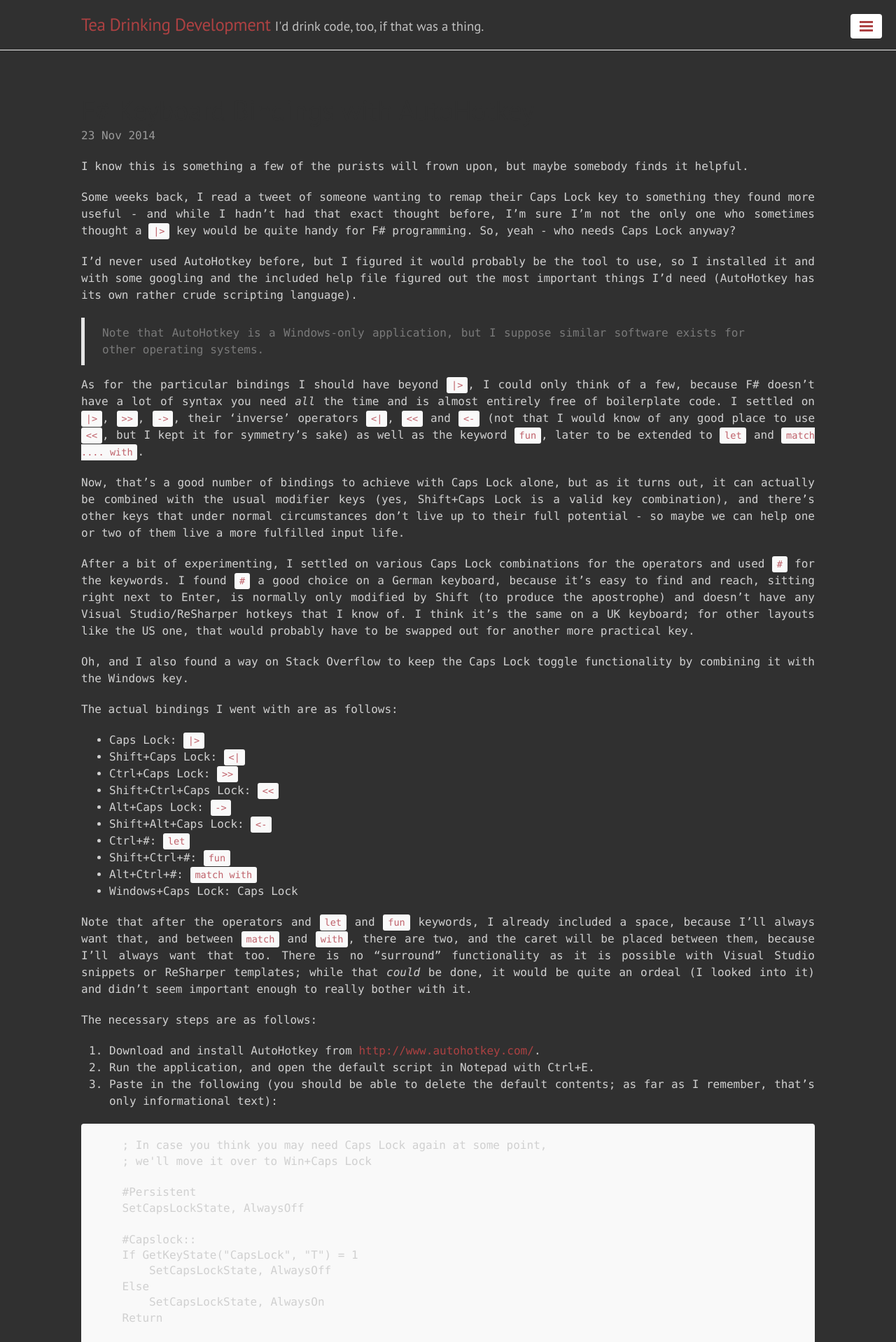
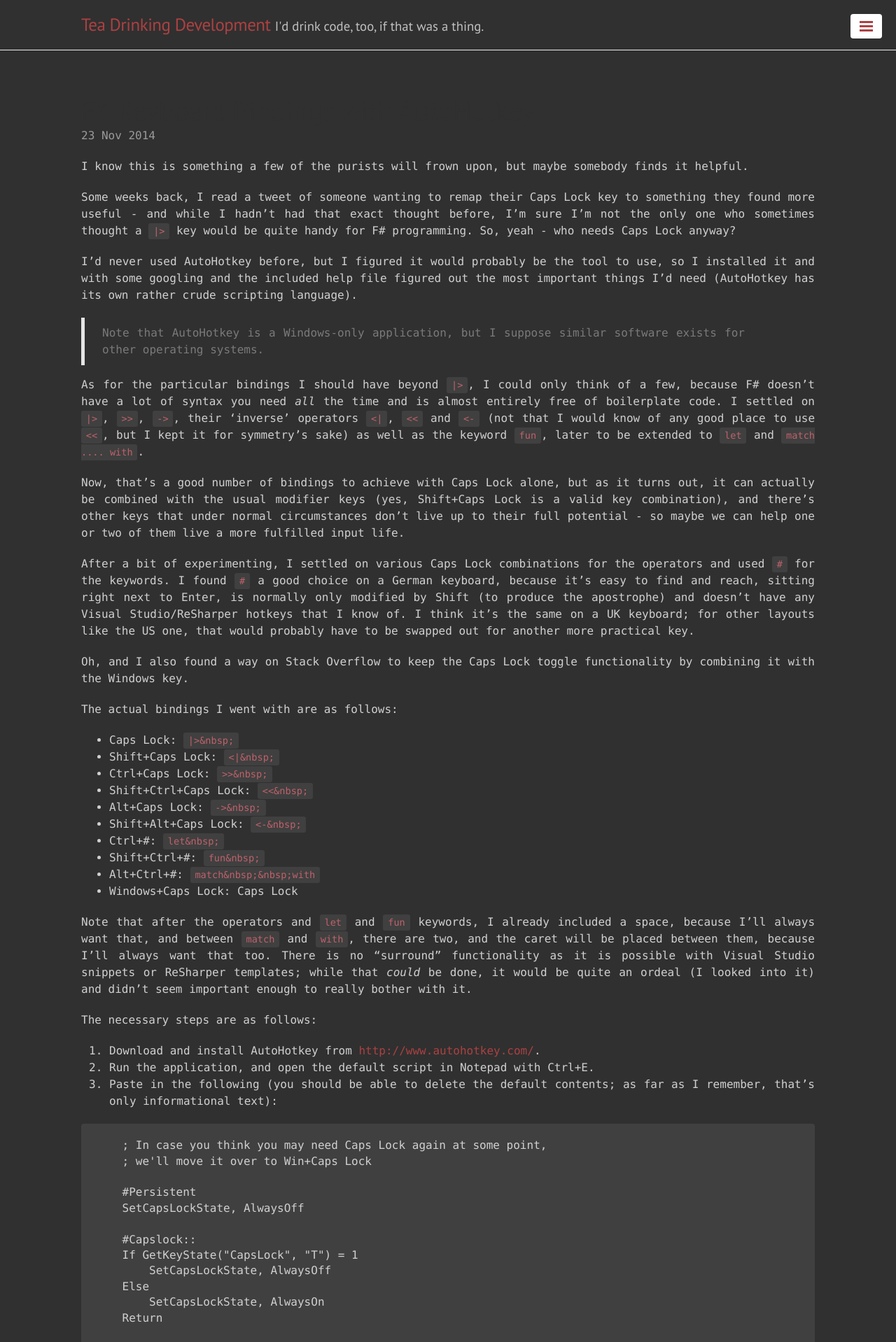
Before and after one commit to TeaDrivenDev/TeaDrivenDev.github.io, a Jekyll site: the page built from _posts/2014-11-23-fsharp-keyboard-bindings.md, in a window 1280 px wide. Shown: the top 1918 px of the page at 70% size. Built offline with Jekyll 4.4.1, drawn with Linux system fonts in a browser that asks for light colours; Markdown is read by kramdown in place of the engine named in the settings; part of the change alters nothing that is shown.

Commit message:
Corrected CSS for code

```diff
--- a/_posts/2014-11-23-fsharp-keyboard-bindings.md
+++ b/_posts/2014-11-23-fsharp-keyboard-bindings.md
@@ -21,15 +21,15 @@ Oh, and I also found a way on Stack Overflow to keep the Caps Lock toggle functi
 
 The actual bindings I went with are as follows:
 
- * Caps Lock: `|> `
- * Shift+Caps Lock: `<| `
- * Ctrl+Caps Lock: `>> `
- * Shift+Ctrl+Caps Lock: `<< `
- * Alt+Caps Lock: `-> `
- * Shift+Alt+Caps Lock: `<- `
- * Ctrl+#: `let `
- * Shift+Ctrl+#: `fun `
- * Alt+Ctrl+#: `match  with`
+ * Caps Lock: `|>&nbsp;`
+ * Shift+Caps Lock: `<|&nbsp;`
+ * Ctrl+Caps Lock: `>>&nbsp;`
+ * Shift+Ctrl+Caps Lock: `<<&nbsp;`
+ * Alt+Caps Lock: `->&nbsp;`
+ * Shift+Alt+Caps Lock: `<-&nbsp;`
+ * Ctrl+#: `let&nbsp;`
+ * Shift+Ctrl+#: `fun&nbsp;`
+ * Alt+Ctrl+#: `match&nbsp;&nbsp;with`
  * Windows+Caps Lock: Caps Lock
 
 Note that after the operators and `let` and `fun` keywords, I already included a space, because I'll always want that, and between `match` and `with`, there are two, and the caret will be placed between them, because I'll always want that too. There is no "surround" functionality as it is possible with Visual Studio snippets or ReSharper templates; while that *could* be done, it would be quite an ordeal (I looked into it) and didn't seem important enough to really bother with it.
--- a/public/css/lanyon.css
+++ b/public/css/lanyon.css
@@ -463,6 +463,11 @@ a.pagination-item:hover {
 	font-size: 16px;
 }
 
+.theme-base-08d code,
+.theme-base-08d pre {
+	background-color: #404040;
+}
+
 /* Red */
 .theme-base-08 .sidebar,
 .theme-base-08 .sidebar-toggle:active,
```
